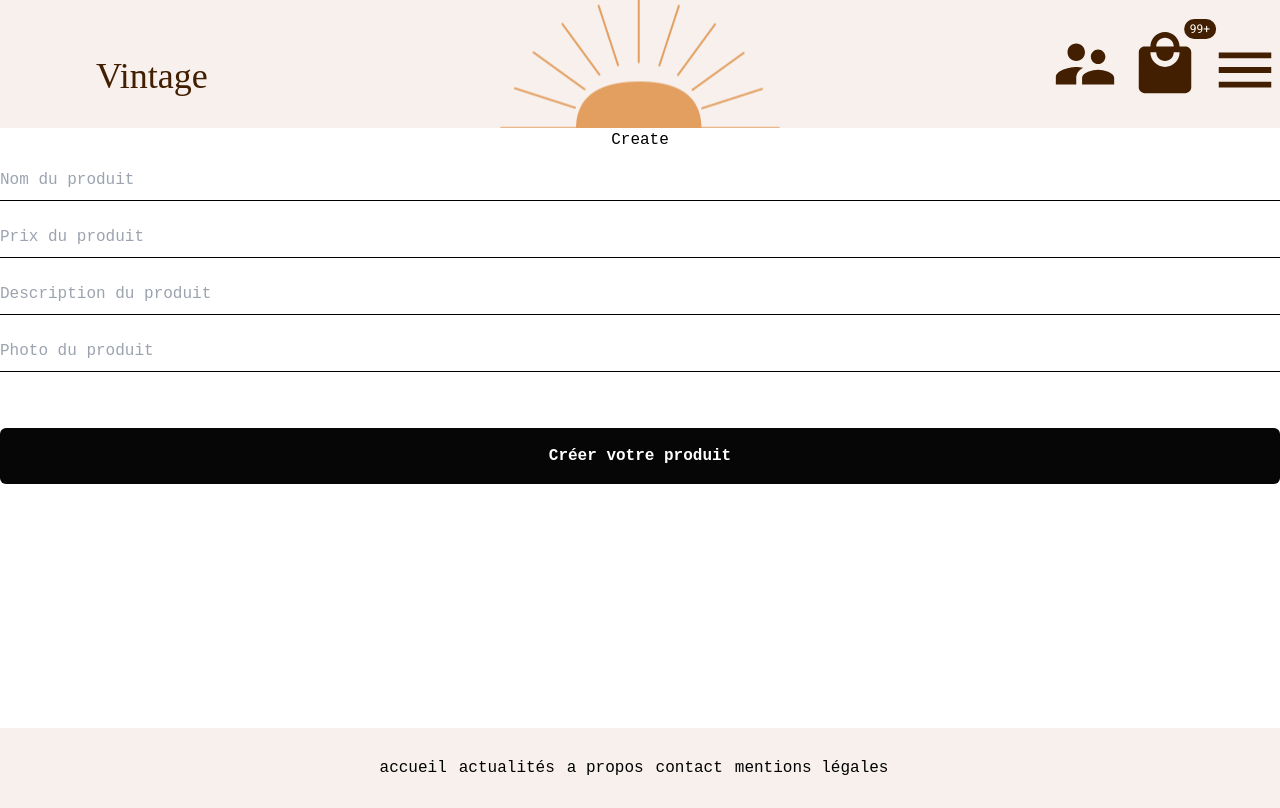
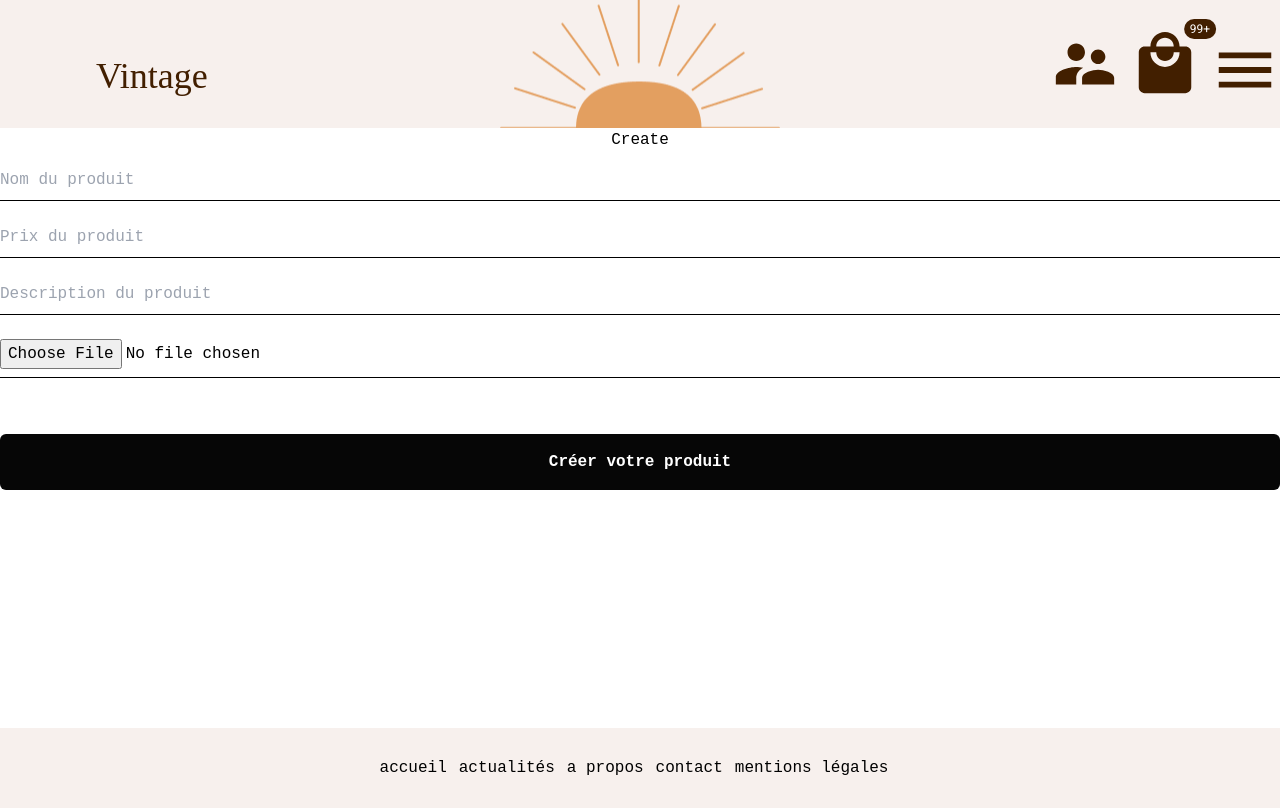
Before and after one commit to adatechschool/projet-collectif---vente-de-meubles-vintage_project, a React (Vite) app in the folder front/: page /create in a window 1280 px wide. Built offline with nearby package versions, Linux system fonts and the light colour scheme; no server answers; a web font is replaced by a local one.

Commit message:
Back : création produit ajout nom photo dans BDD

```diff
--- a/front/src/pages/Creation_produit/Create.jsx
+++ b/front/src/pages/Creation_produit/Create.jsx
@@ -78,12 +78,20 @@ function Create() {
                         onChange={(e) => setDescription(e.target.value)}
                     />
 
+                    {/* Reste à gerer l'image sans photo et l'enregistrement de la photo */}
                     <input
-                        type="text"
-                        value={photo}
+                        type="file"
+                        // value={photo}
                         placeholder="Photo du produit"
                         className='w-full text-black py-2 my-2 bg-transparent border-b border-black outline-none focus:outline-none'
-                        onChange={(e) => setPhoto(e.target.value)}
+                        onChange={(e) => {
+                            const file = e.target.files[0];
+                            if (file) {
+                              setPhoto(file.name);
+                            }else {
+                                setPhoto("img_non_dispo.jpg")
+                            }
+                        }}
                     />
 
                     <button type="submit" className='w-full text-white my-2 font-semibold bg-[#060606] rounded-md p-4 text-center flex items-center justify-center mt-12 mb-12'>
```
Also changed, not shown: 2 other files (tests, documents, lock files or other folders).
